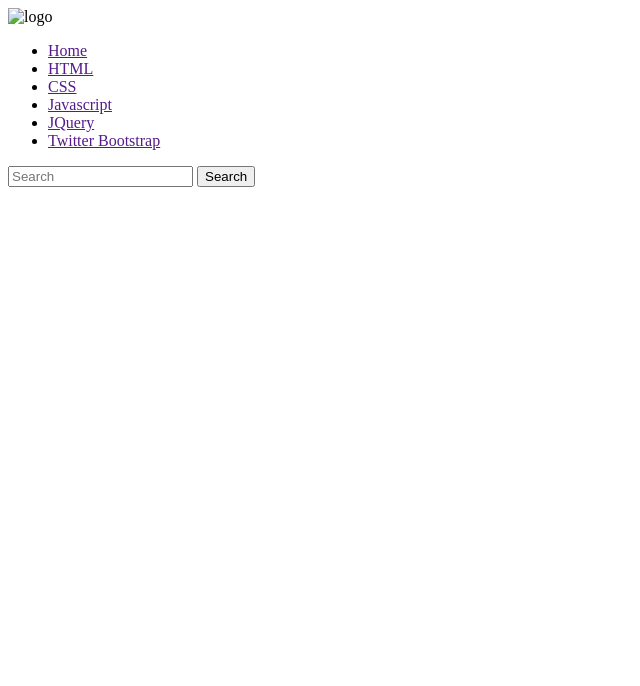
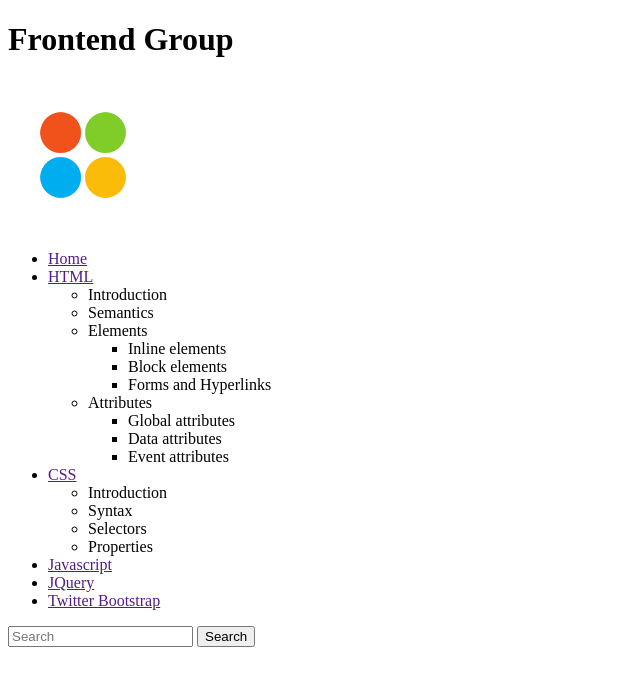
Before and after one commit to Satenik-M/Frontend-Webpage, a plain HTML site: page index.html in a window 1280 px wide. Shown: the whole page, without its empty margins (0-640 px from the left). Drawn offline with Linux system fonts and the light colour scheme.

Commit message:
Logo added, header of the webpage developed

```diff
--- a/index.html
+++ b/index.html
@@ -7,13 +7,46 @@
 </head>
 <body>
 	<header>
-		<img alt="logo" src="logo.png" width="250" height="250">
+		<h1>Frontend Group</h1>
+
+		<img alt="logo" src="Images/logo.png" width="150" height="150">
+
 
 		<nav>
 			<ul>
 				<li><a href="">Home</a></li>
-				<li><a href="">HTML</a></li>
-				<li><a href="">CSS</a></li>
+				<li><a href="">HTML</a>
+					<ul>
+						<li>Introduction</li>
+						<li>Semantics</li>
+						<li>Elements
+							<ul>
+								<li>Inline elements</li>
+								<li>Block elements</li>
+								<li>Forms and Hyperlinks</li>
+
+							</ul>
+						</li>
+
+						<li>Attributes
+							<ul>
+								<li>Global attributes</li>
+								<li>Data attributes</li>
+								<li>Event attributes</li>
+
+							</ul>
+						</li>
+					</ul>
+				</li>
+				<li><a href="">CSS</a>
+					<ul>
+						<li>Introduction</li>
+						<li>Syntax</li>
+						<li>Selectors</li>
+						<li>Properties</li>
+					</ul>
+
+				</li>
 				<li><a href="">Javascript</a></li>
 				<li><a href="">JQuery</a></li>
 				<li><a href="">Twitter Bootstrap</a></li>
--- /dev/null
+++ b/styles.css
@@ -0,0 +1,3 @@
+body{
+
+}
```
Also changed, not shown: Images/logo.png (added).
